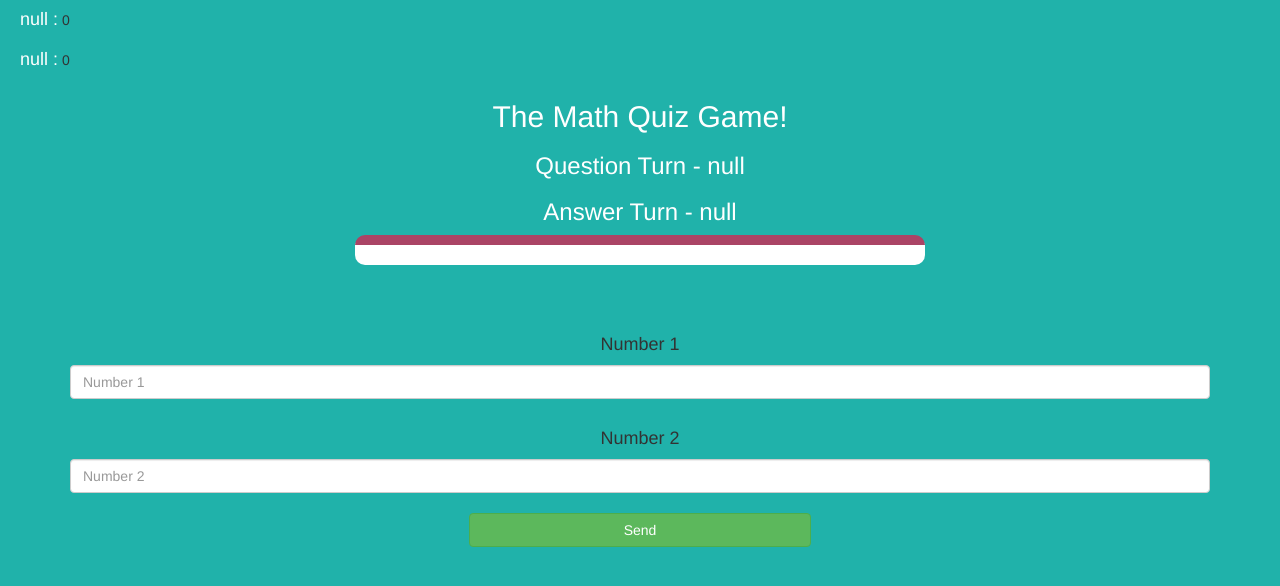
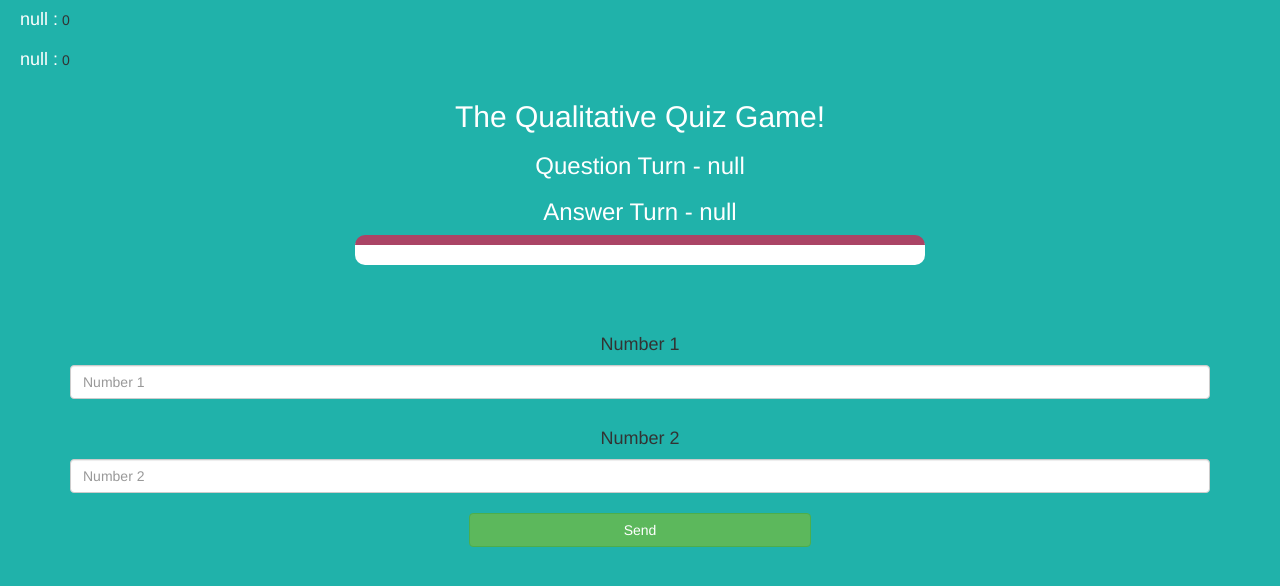
Before and after one commit to CoderBoy25/project-89, a plain HTML site: page index.html in a window 1280 px wide. Drawn offline with nearby package versions, Linux system fonts and the light colour scheme.

Commit message:
Update index.html

```diff
--- a/index.html
+++ b/index.html
@@ -18,7 +18,7 @@ src="https://www.googletagmanager.com/gtag/js?id=UA-85417367-1"></script><script
 <div class="container">
 
 	<center>
-		<h2 style="color: white;">The Math Quiz Game!</h2>
+		<h2 style="color: white;">The Qualitative Quiz Game!</h2>
 		<h3 id="player_question">Question Turn - william  </h3>
 		<h3 id="player_answer">Answer Turn - John  </h3>
 		<div id="output" class="col-lg-6"> </div>
```
